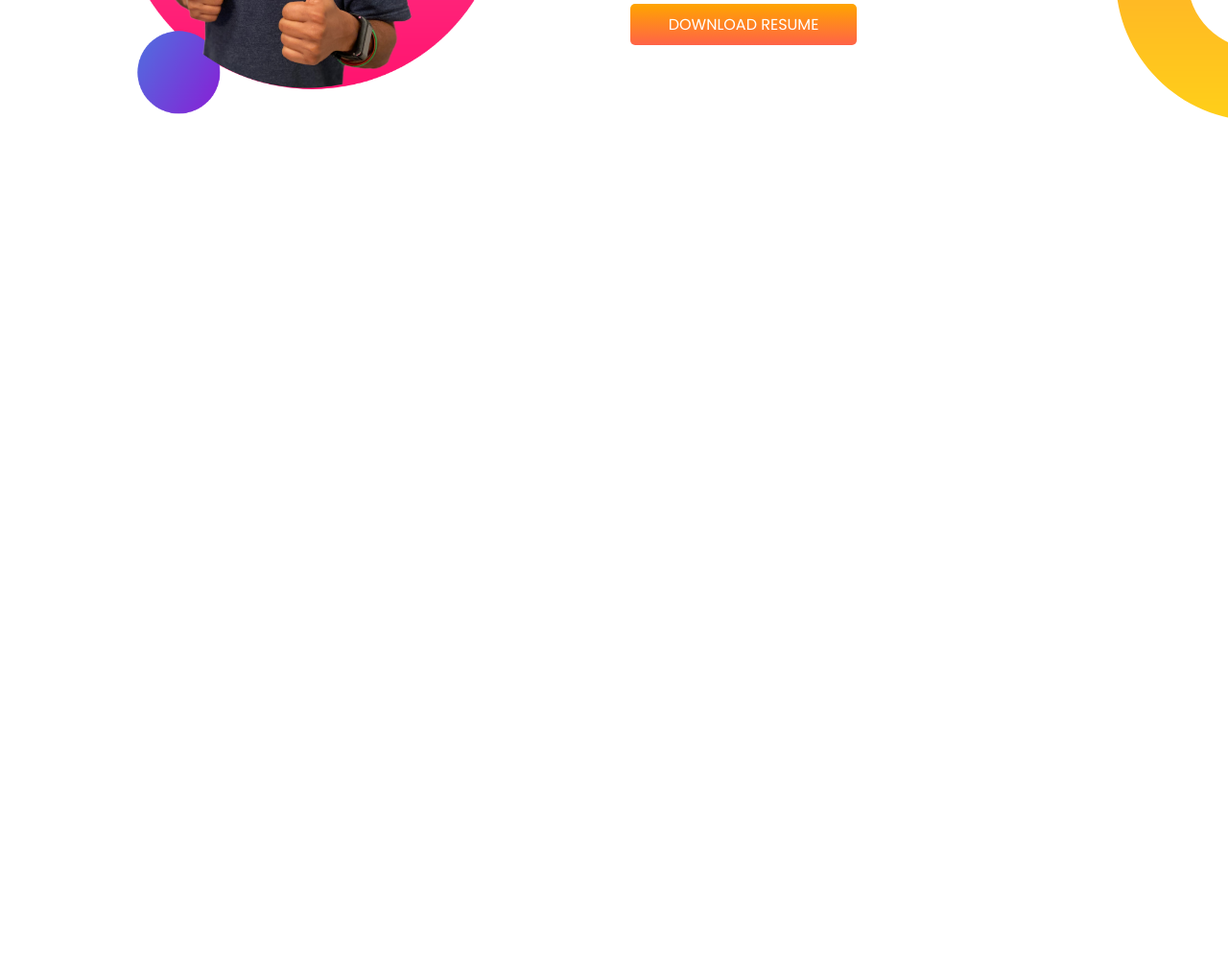
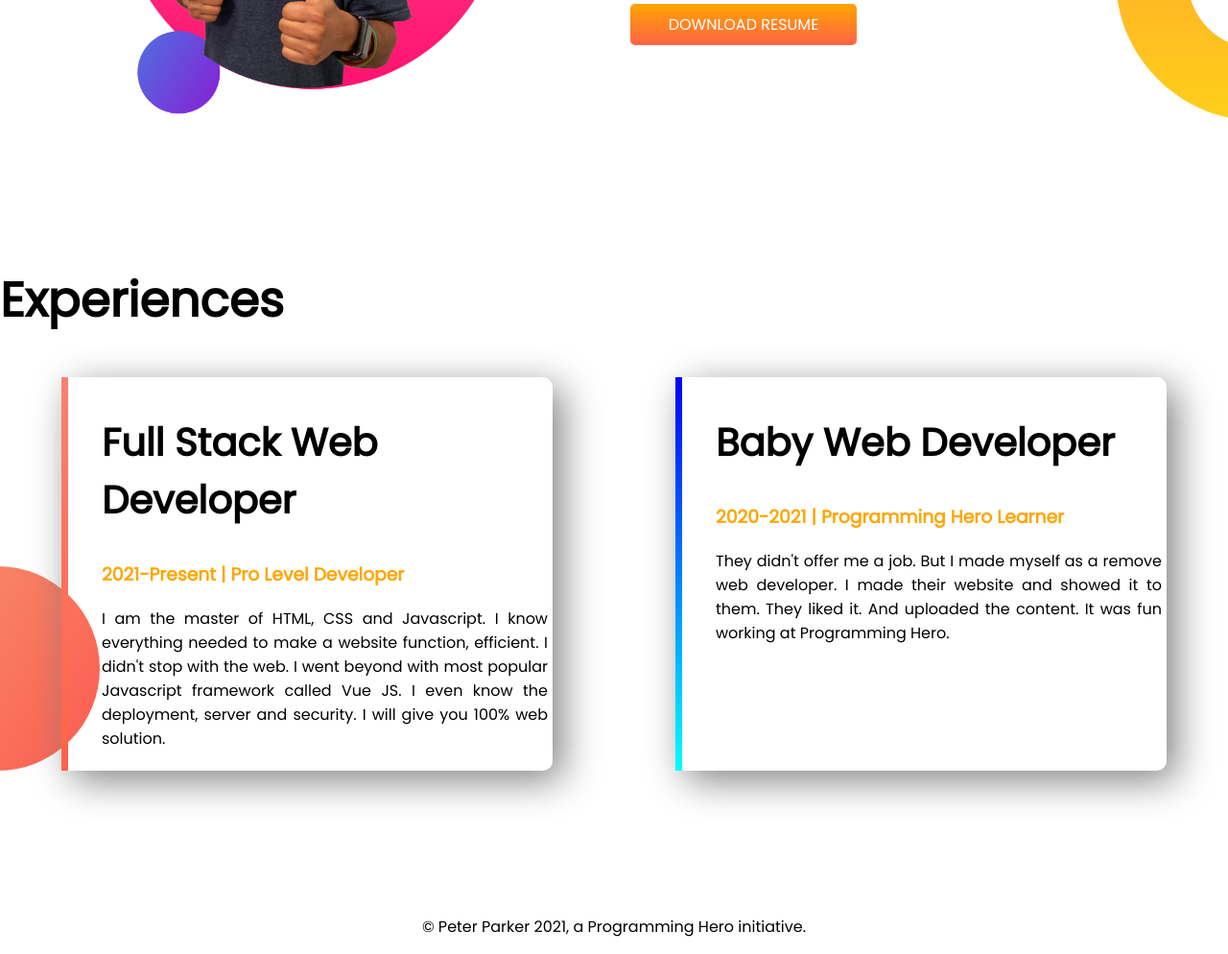
Before and after one commit to Saleh-Ahmed-Shawon/developer-portfolio, a plain HTML site: page index.html in a window 1280 px wide. Shown: the part 958-1952 px from the top of the page at 96% size. Before the commit the page ends 1234 px from the top, so only its background shows below. Drawn offline with Linux system fonts and the light colour scheme.

Commit message:
some changes

```diff
--- a/css/style.css
+++ b/css/style.css
@@ -12,7 +12,7 @@ body{
 .orange-color{
     color: orange;
 }
-section{
+.container{
     display: flex;
     margin-bottom: 150px;
 }
@@ -36,6 +36,9 @@ section{
 h1{
     font-size: 50px;
 }
+h2{
+    font-size: 40px;
+}
 p{
     text-align: justify;
 }
@@ -45,3 +48,30 @@ p{
     background-position: bottom right;
     padding-right: 10%;
 }
+.box{
+    box-shadow: 10px 10px 40px gray;
+    width: 40%;
+    margin-left: 5%;
+    margin-right: 5%;
+    padding: 5px;
+    padding-left: 35px;
+    border-radius: 10px;
+}
+.experiance{
+    background-image: url(../img/exp-bg.png);
+    background-repeat: no-repeat;
+    background-position: bottom left;
+}
+#adult{
+  border-left: 7px solid;
+  border-image: linear-gradient(salmon , tomato);
+  border-image-slice: 1;
+}
+#baby{
+   border-left: 7px solid;
+   border-image: linear-gradient(blue , cyan);
+   border-image-slice: 1;
+}
+footer p{
+    text-align: center;
+}
--- a/index.html
+++ b/index.html
@@ -13,7 +13,7 @@
 </head>
 
 <body>
-    <section class="top-banner">
+    <section class="top-banner container">
         <div class="half-width">
             <h1>Welcome To</h1>
             <h1> <span class="orange-color"> Peter Parker</span> World</h1>
@@ -34,7 +34,7 @@
 
 
     </section>
-    <section class="dream-big">
+    <section class="dream-big container">
         <div class="half-width">
             <img src="img/jhankar2.png" alt="">
         </div>
@@ -47,6 +47,32 @@
         </div>
 
     </section>
+    <section class="experiance">
+        <h1>Experiences</h1>
+        <div class="container">
+            <div class="box" id="adult">
+                <h2>Full Stack Web Developer</h2>
+                <h3 class="orange-color">2021-Present | Pro Level Developer</h3>
+                <p>I am the master of HTML, CSS and Javascript. I know everything needed to make a website function,
+                    efficient. I didn't stop with the web. I went beyond with most popular Javascript framework called
+                    Vue
+                    JS. I even know the deployment, server and security. I will give you 100% web solution.</p>
+            </div>
+
+            <div class="box" id="baby">
+                <h2>Baby Web Developer</h2>
+                <h3 class="orange-color">2020-2021 | Programming Hero Learner</h3>
+                <p>They didn't offer me a job. But I made myself as a remove web developer. I made their website and
+                    showed
+                    it
+                    to them. They liked it. And uploaded the content. It was fun working at Programming Hero.</p>
+            </div>
+
+        </div>
+    </section>
+    <footer>
+        <p>© Peter Parker 2021, a Programming Hero initiative.</p>
+    </footer>
 </body>
 
 </html>
```
